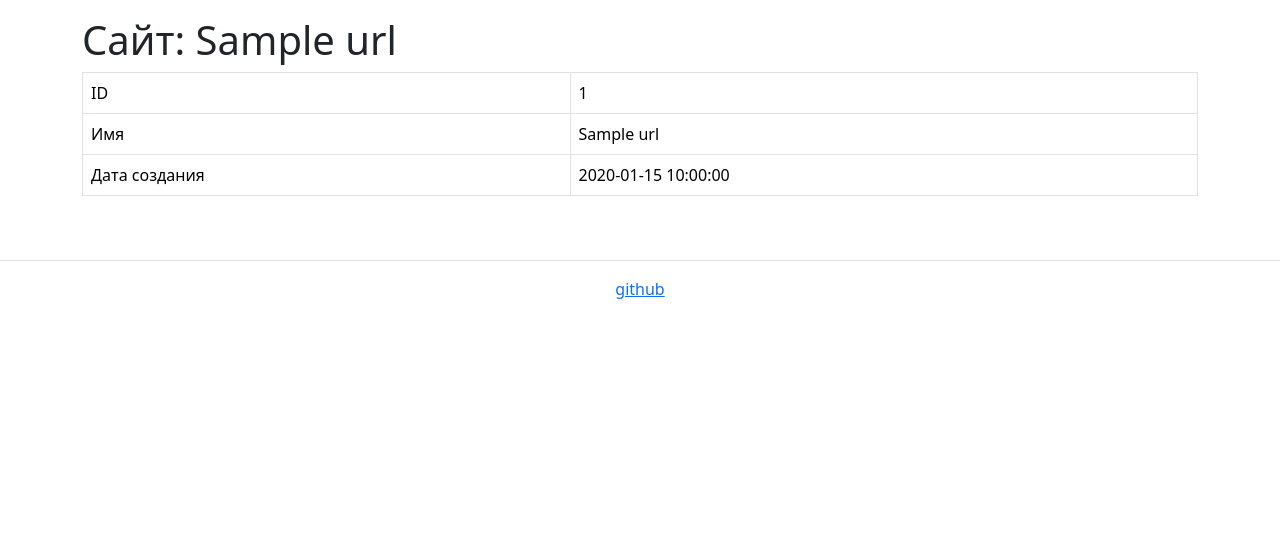
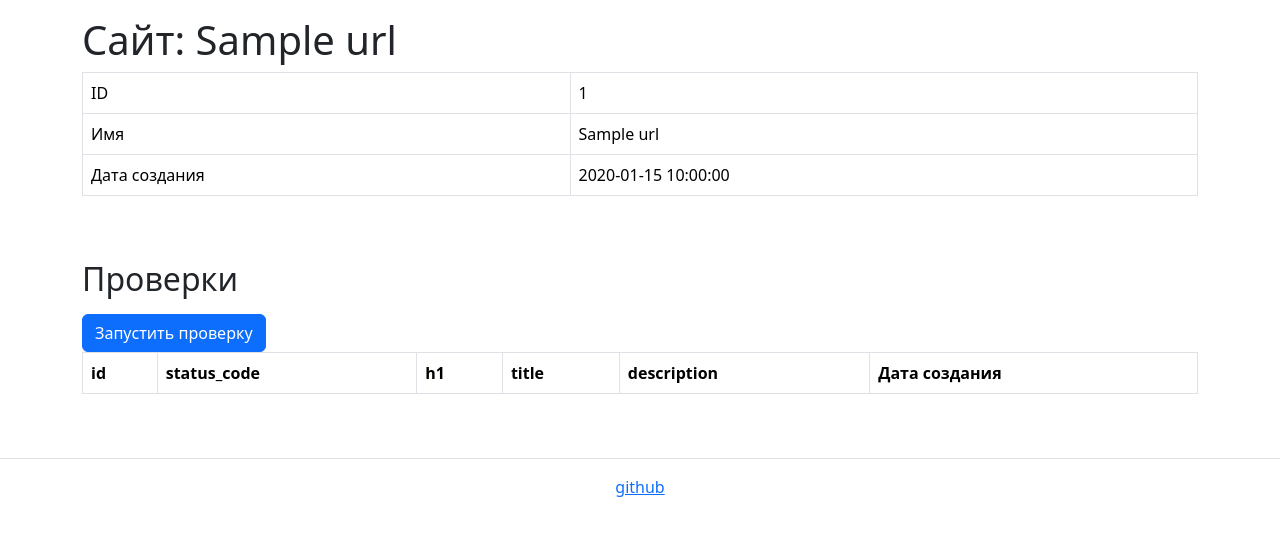
Before and after one commit to farguz/python-project-83, a Flask app: page /urls/1 in a window 1280 px wide. Shown: the part 56-592 px from the top of the page. Run offline with Flask 3, Linux system fonts and the light colour scheme; a database or web service that is not in the repository returns one stand-in record (values such as "Sample title"); some libraries are stand-ins or nearby versions.

Commit message:
prettify templates

```diff
--- a/page_analyzer/templates/url_id.html
+++ b/page_analyzer/templates/url_id.html
@@ -36,6 +36,37 @@
                 </table>
             </div>
         </div>
+
+        <div class="container-lg mt-3">
+            <h2 class="mt-5 mb-3">Проверки</h2>
+            <form action="{{ url_for('post_url_check', id = data[0][0]) }}" method="post">
+                <input type="submit" class="btn btn-primary" value="Запустить проверку">
+            </form>
+            <div class="table-responsive">
+                <table class="table table-bordered table-hover text-nowrap" data-test="checks">
+                    <tr class="fw-bolder">
+                        <td>id</td>
+                        <td>status_code</td>
+                        <td>h1</td>
+                        <td>title</td>
+                        <td>description</td>
+                        <td>Дата создания</td>
+                    </tr>
+
+                    {% for url in urls %}
+                    <tr>
+                        <td>1</td>
+                        <td>2</td>
+                        <td>3</td>
+                        <td>4</td>
+                        <td>5</td>
+                        <td>6</td>
+                    </tr>
+                    {% endfor %}
+
+                </table>
+            </div>
+        </div>
     </main>
     {% endblock %}
 </body>
--- a/page_analyzer/templates/urls.html
+++ b/page_analyzer/templates/urls.html
@@ -7,6 +7,7 @@
 </head>
 <body>
     {% extends "header_footer_template.html" %}
+
     {% block main %}
     <main class="flex-grow-1">
         <div class="container-lg mt-3">
@@ -19,6 +20,7 @@
                         <td>Последняя проверка</td>
                         <td>Код ответа</td>
                     </tr>
+
                     {% for url in urls %}
                     <tr>
                         <td>{{ url[0] }}</td>
@@ -27,10 +29,12 @@
                         <td>???</td>
                     </tr>
                     {% endfor %}
+
                 </table>
             </div>
         </div>
     </main>
     {% endblock %}
+
 </body>
 </html>
```
